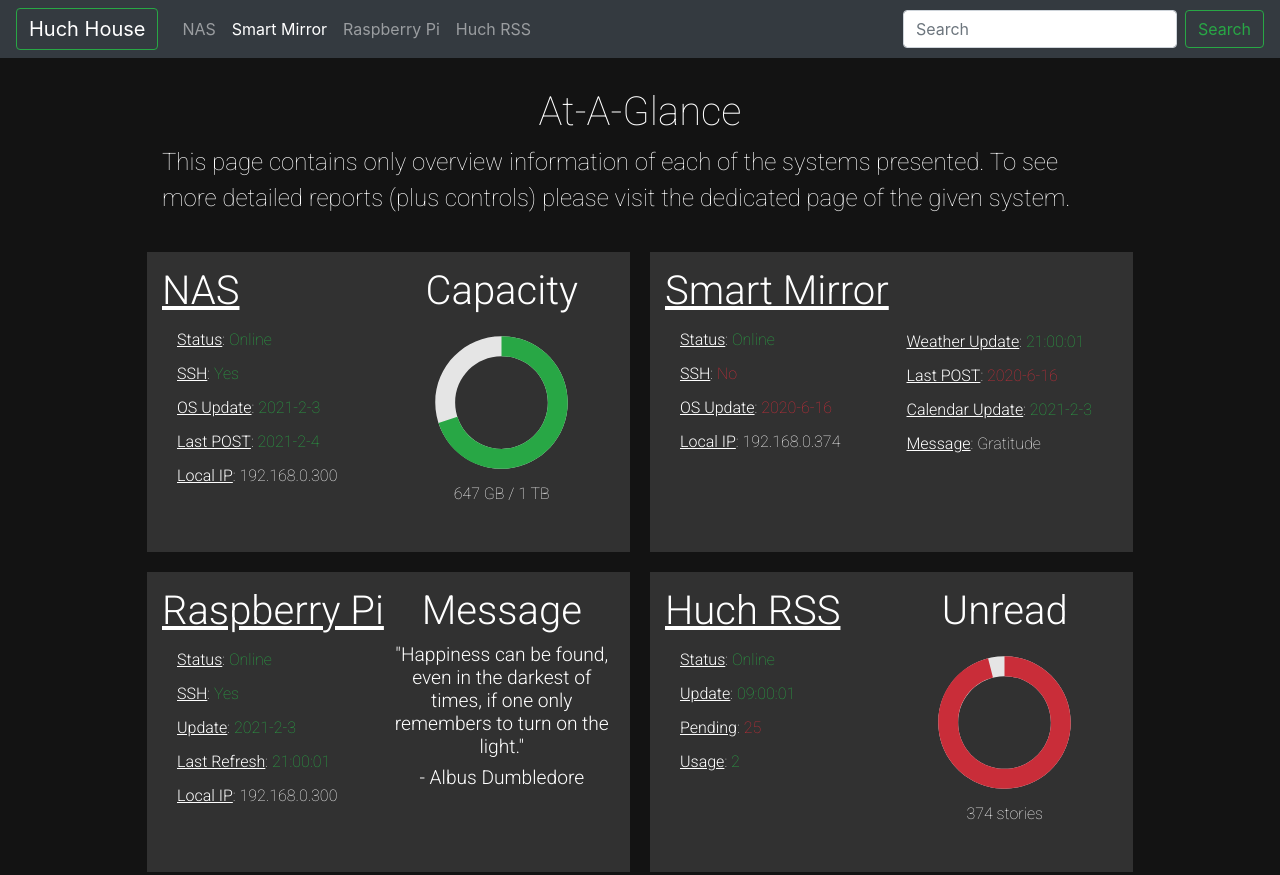
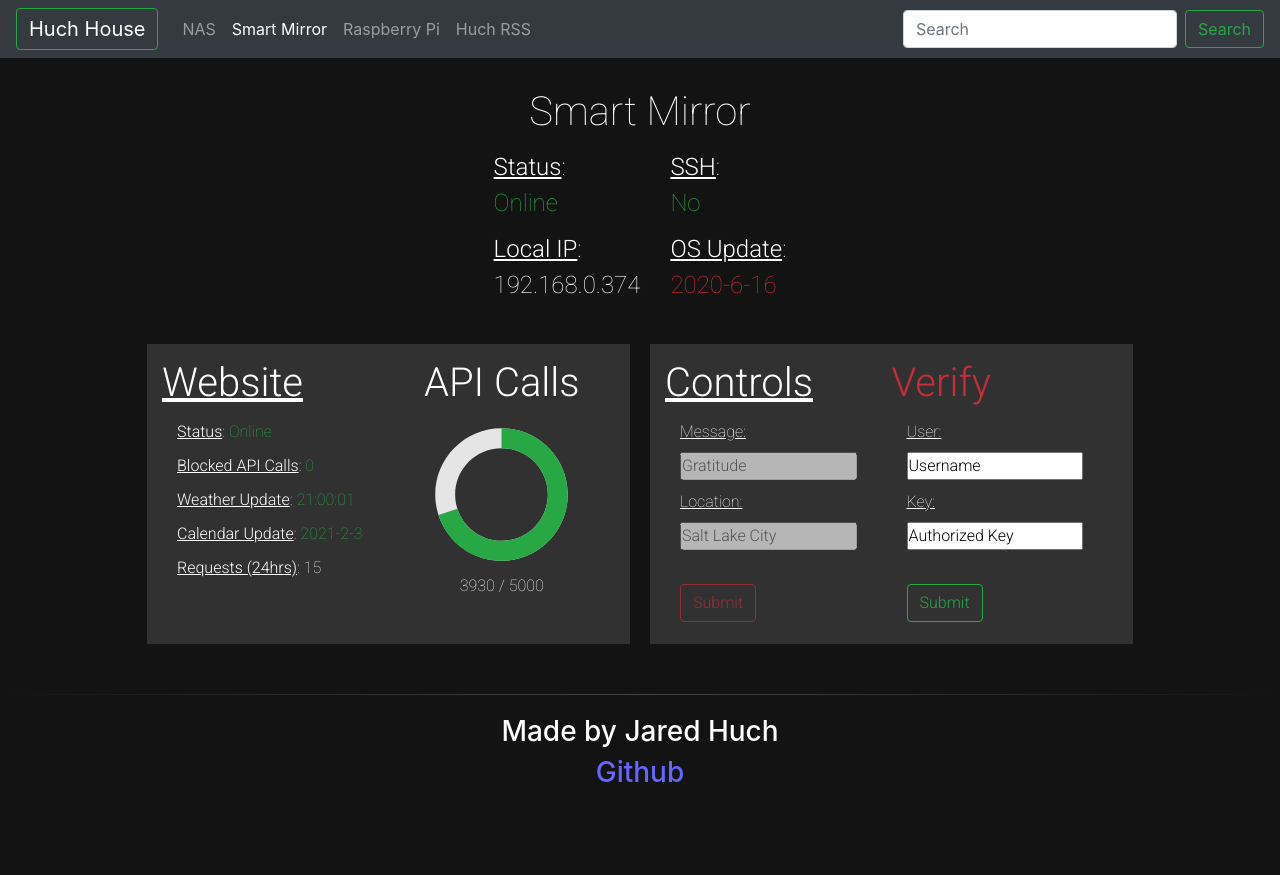
Before and after one commit to jhuch-cs/HouseSite, a plain HTML site: page pages/mirror.html in a window 1280 px wide. Shown: the top 875 px of the page. After the commit the page ends 818 px from the top, so only its background shows below. Drawn offline with nearby package versions, Linux system fonts and the light colour scheme.

Commit message:
Finished NAS and Smart Mirror pages

```diff
--- a/pages/mirror.html
+++ b/pages/mirror.html
@@ -44,85 +44,93 @@
 
   <div class='page'>
     <div class='menu'>
-      <h1>At-A-Glance</h1>
-      <p>This page contains only overview information of each of the systems presented.
-        To see more detailed reports (plus controls) please visit the dedicated page of the given system.</p>
-    </div>
-    <div class='section feature'>
-      <div class="feature-box">
-        <h1><strong>NAS</strong></h1>
+      <h1>Smart Mirror</h1>
+      <div class="menu-box">
+        <div class="column">
           <ul>
-          <li><strong>Status</strong>: <div class="okay">Online</div></li>
-          <li><strong>SSH</strong>: <div class="okay">Yes</div></li>
-          <li><strong>OS Update</strong>: <div class="okay">2021-2-3</div></li>
-          <li><strong>Last POST</strong>: <div class="okay">2021-2-4</div></li>
-          <li><strong>Local IP</strong>: 192.168.0.300</li>
+            <li><strong>Status</strong>: <div class="okay">Online</div>
+            </li>
+            <li><strong>Local IP</strong>: <div>192.168.0.374</div>
+            </li>
           </ul>
         </div>
-      <div class="feature-box center">
-        <h1>Capacity</h1>
-        <img src="/images/storage.svg"/>
-        <p>647 GB / 1 TB</p>
+        <div class="column">
+          <ul>
+            <li><strong>SSH</strong>: <div class="okay">No</div>
+            </li>
+            <li><strong>OS Update</strong>: <div class="not-okay">2020-6-16</div>
+            </li>
+          </ul>
+        </div>
       </div>
     </div>
     <div class='section feature'>
       <div class="feature-box">
-        <h1><strong>Smart Mirror</strong></h1>
+        <h1><a href="http://www.mirror.jhuch.com"><strong>Website</strong></a></h1>
         <ul>
-          <li><strong>Status</strong>: <div class="okay">Online</div></li>
-          <li><strong>SSH</strong>: <div class="not-okay">No</div></li>
-          <li><strong>OS Update</strong>: <div class="not-okay">2020-6-16</div></li>
-          <li><strong>Local IP</strong>: 192.168.0.374</li>
-        </ul>
-      </div>
-      <div class="feature-box">
-        <h1><pre> </pre></h1>
-        <ul>
-          <li><strong>Weather Update</strong>: <div class="okay">21:00:01</div></li>
-          <li><strong>Last POST</strong>: <div class="not-okay">2020-6-16</div></li>
-          <li><strong>Calendar Update</strong>: <div class="okay">2021-2-3</div></li>
-          <li><strong>Message</strong>: Gratitude</li>
-        </ul>
-      </div>
-
-    </div>
-    <div class='section feature'>
-      <div class="feature-box">
-        <h1><strong>Raspberry Pi</strong></h1>
-        <ul>
-          <li><strong>Status</strong>: <div class="okay">Online</div></li>
-          <li><strong>SSH</strong>: <div class="okay">Yes</div></li>
-          <li><strong>Update</strong>: <div class="okay">2021-2-3</div></li>
-          <li><strong>Last Refresh</strong>: <div class="okay">21:00:01</div></li>
-          <li><strong>Local IP</strong>: 192.168.0.300</li>
+          <li><strong>Status</strong>: <div class="okay">Online</div>
+          </li>
+          <li><strong>Blocked API Calls</strong>: <div class="okay">0</div>
+          </li>
+          <li><strong>Weather Update</strong>: <div class="okay">21:00:01</div>
+          </li>
+          <li><strong>Calendar Update</strong>: <div class="okay">2021-2-3</div>
+          </li>
+          <li><strong>Requests (24hrs)</strong>: 15</li>
         </ul>
       </div>
       <div class="feature-box center">
-        <h1>Message</h1>
-        <h2 class="quote">"Happiness can be found, even in the darkest of times, if one only remembers to turn on the light."</h2>
-        <h2 class="quote attribution">- Albus Dumbledore</h2>
+        <h1>API Calls</h1>
+        <img src="/images/storage.svg" />
+        <p>3930 / 5000</p>
       </div>
     </div>
     <div class='section feature'>
       <div class="feature-box">
-        <h1><strong>Huch RSS</strong></h1>
+        <h1><strong>Controls</strong></h1>
         <ul>
-          <li><strong>Status</strong>: <div class="okay">Online</div></li>
-          <li><strong>Update</strong>: <div class="okay">09:00:01</div></li>
-          <li><strong>Pending</strong>: <div class="not-okay">25</div></li>
-          <li><strong>Usage</strong>: <div class="okay">2</div></li>
+          <form action="/mirror-controls.php">
+            <li>
+              <label for="message">Message:</label>
+              <input type="text" id="message" name="message" value="Gratitude" disabled />
+            </li>
+            <li>
+              <label for="location">Location:</label>
+              <input type="text" id="location" name="location" value="Salt Lake City" disabled />
+            </li>
+            <br />
+            <li>
+              <input type="submit" value="Submit" class="btn btn-outline-success" disabled>
+          </form>
+          </li>
         </ul>
       </div>
-      <div class="feature-box center">
-        <h1>Unread</h1>
-        <img src="/images/rss.svg"/>
-        <p>374 stories</p>
+      <div class="feature-box">
+        <h1>
+          <div class="not-okay">Verify</div>
+        </h1>
+        <ul>
+          <form action="/mirror-verify.php">
+            <li>
+              <label for="user">User:</label>
+              <input type="text" id="user" name="user" value="Username" />
+            </li>
+            <li>
+              <label for="key">Key:</label>
+              <input type="text" id="key" name="key" value="Authorized Key" />
+            </li>
+            <br />
+            <li>
+              <input type="submit" value="Submit" class="btn btn-outline-success">
+            </li>
+          </form>
+        </ul>
       </div>
     </div>
   </div>
 
   <div class="footer">
-    <hr/>
+    <hr />
     <div class="container">
       <div class="row">
         <div class="col-md-8 offset-md-2 footer-heading">
@@ -131,7 +139,8 @@
       </div>
       <div class="row">
         <div class="col-md-8 offset-md-2 footer-content">
-                <h3><a href=" https://github.com/BYU-CS-260-Winter-2021/lab-1-photography-website-jhuch-cs.git">Github</a></h3>
+          <h3><a href=" https://github.com/BYU-CS-260-Winter-2021/lab-1-photography-website-jhuch-cs.git">Github</a>
+          </h3>
         </div>
       </div>
     </div>
--- a/styles/styles.css
+++ b/styles/styles.css
@@ -73,20 +73,30 @@ strong {
   width: 50%;
 }
 
-.feature-box ul {
+.menu-box {
+  display: flex;
+  /* width: 35%; */
+  margin: 0 auto;
+}
+
+.feature-box ul,
+.menu-box ul {
   list-style-type: none;
   padding: 0 15px;
 }
 
-.feature-box li {
+.feature-box li,
+.menu-box li {
   padding: 5px 0;
 }
 
-.feature-box a {
+.feature-box a,
+.menu-box a {
   color: white;
 }
 
-.feature-box img {
+.feature-box img,
+.menu-box img {
   width: 70%;
 }
 
@@ -100,9 +110,30 @@ strong {
   color: #c92d39;
 }
 
+.kinda-okay {
+  display: inline;
+  color: rgb(255, 255, 101);
+}
+
+.menu-box .okay {
+  display: block;
+}
+
+.menu-box .not-okay {
+  display: block;
+}
+
+.menu-box {
+  flex-direction: row;
+}
+
 .center {
   text-align: center;
   justify-content: center;
+}
+
+.center-vert {
+  margin: auto auto;
 }
 
 .quote {
@@ -133,6 +164,24 @@ strong {
   border: 0;
   height: 0.5px;
   background-image: linear-gradient(to right, rgba(143, 143, 143, 0), rgba(143, 143, 143, 0.4), rgba(143, 143, 143, 0));
+}
+
+input[type=text] {
+  display: block;
+  width: 90%;
+}
+
+input[type=submit]:disabled {
+  color: #c92d39;
+  border-color: #c92d39;
+}
+
+label {
+  text-decoration: underline;
+}
+
+.light {
+  font-weight: 100;
 }
 
 /* Mobile Styles */
```
Also changed, not shown: index.html (+1 -1 lines), pages/nas.html (+53 -57 lines). Lines whose indentation alone changed are shown as unchanged.
